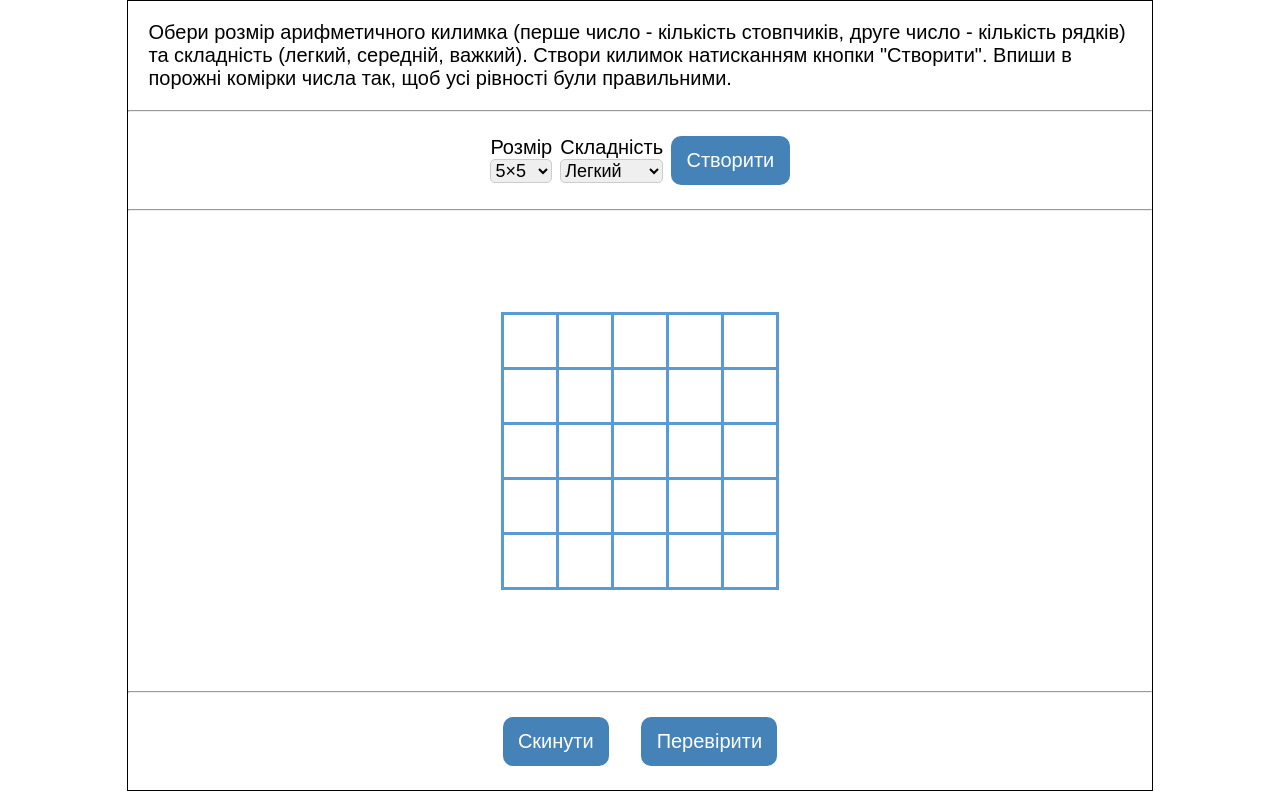
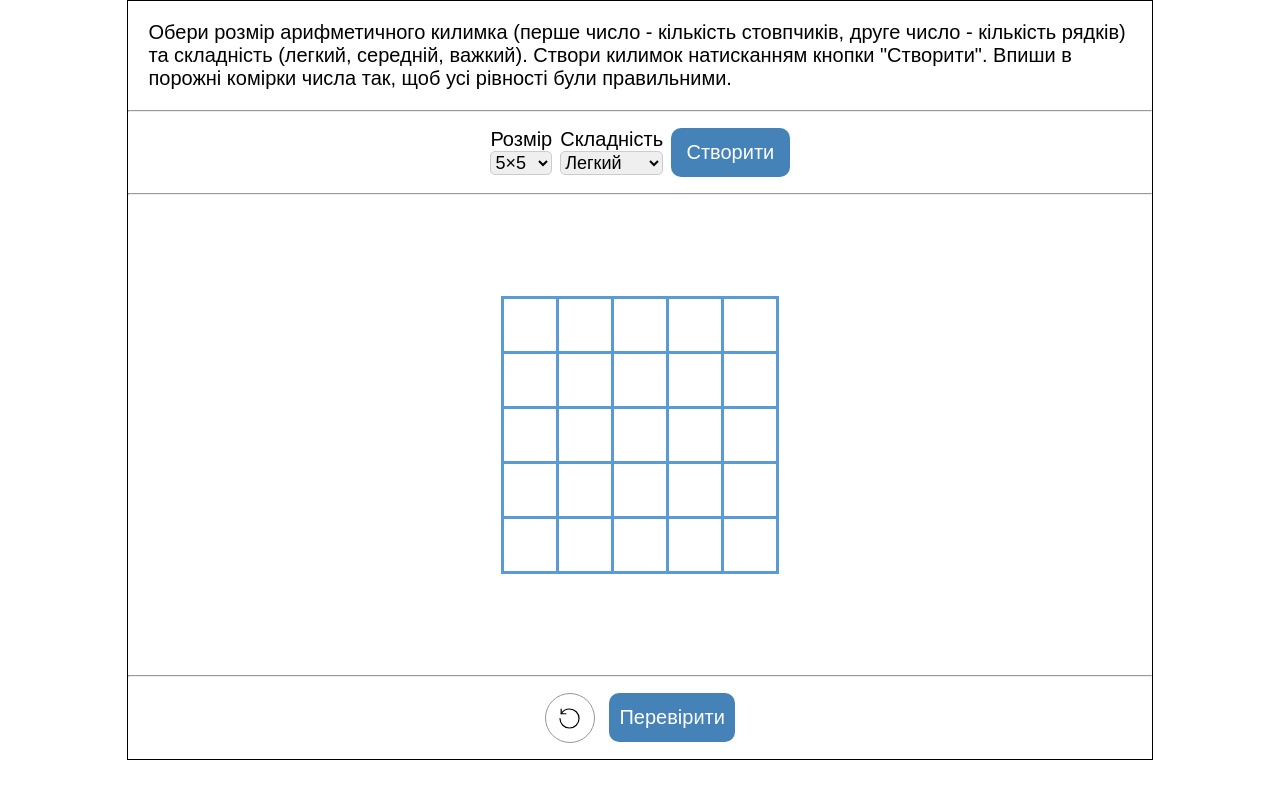
Before and after one commit to SofiaKhokhlova/arithmetic-mats, a plain HTML site: page index.html in a window 1280 px wide. Drawn offline with Linux system fonts and the light colour scheme.

Commit message:
changed reset button style

```diff
--- a/index.html
+++ b/index.html
@@ -37,8 +37,10 @@
         <table id="puzzle"></table>
     </div>
     <hr>
-    <div class="menu">
-        <button id="resetButton">Скинути</button>
+    <div class="menu" style="width: 20%;">
+        <button id="resetButton">
+            <img src="/img/reset.svg" alt="reset" width="25" height="25">
+        </button>
         <button id="checkButton">Перевірити</button>
     </div>
     <script type="text/javascript" src="script.js"></script>
--- a/styles.css
+++ b/styles.css
@@ -42,7 +42,7 @@ td {
   display: flex;
   width: 30%;
   justify-content: space-around;
-  margin: 3vh auto;
+  margin: 2vh auto;
 }
 
 .unused-cell {
@@ -87,3 +87,18 @@ select {
   padding-right: 2%;
   font-size: 20px;
 }
+
+#resetButton {
+  border-radius: 100px;
+  width: 50px;
+  height: 50px;
+  background-color: rgb(255, 255, 255);
+  display: flex;
+  justify-content: center;
+  align-items: center;
+  border: 1px solid #969696;
+}
+
+#resetButton:hover {
+  background-color: #929292;
+}
```
Also changed, not shown: img/reset.svg (added).
